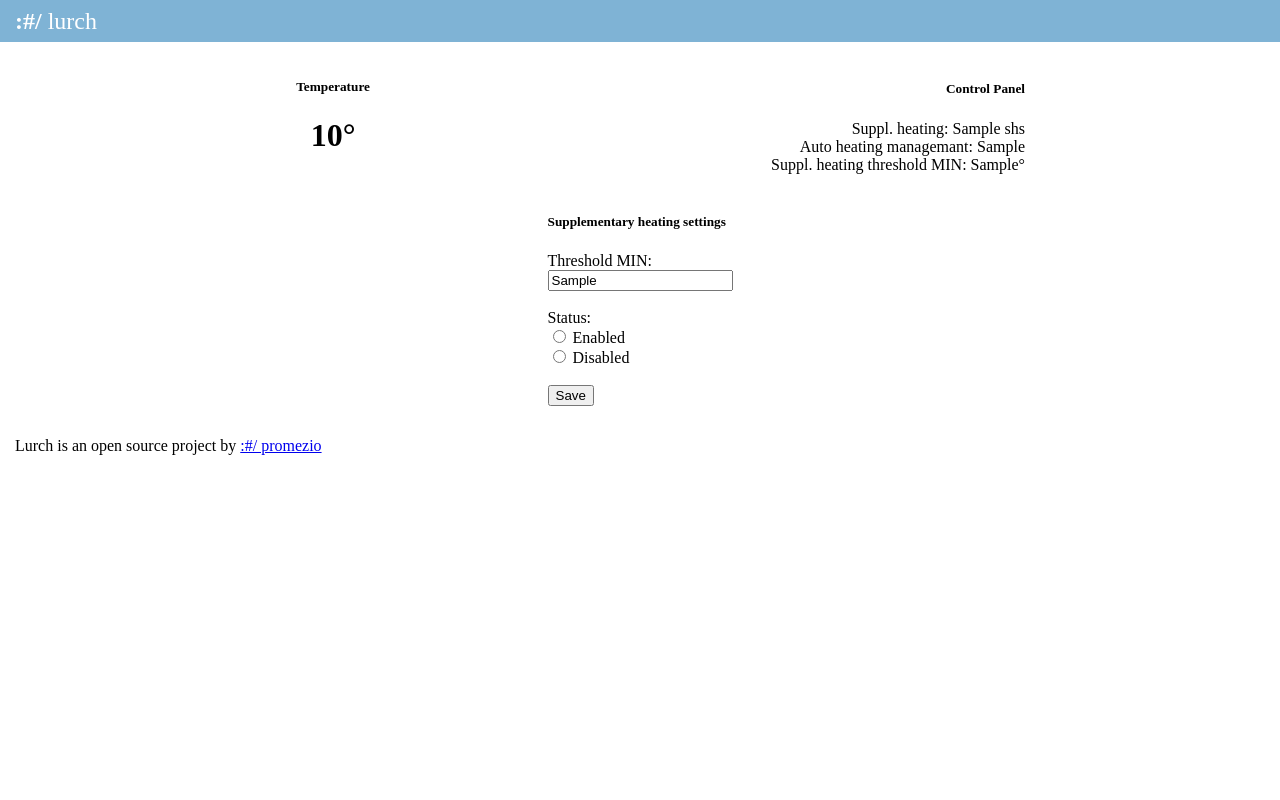
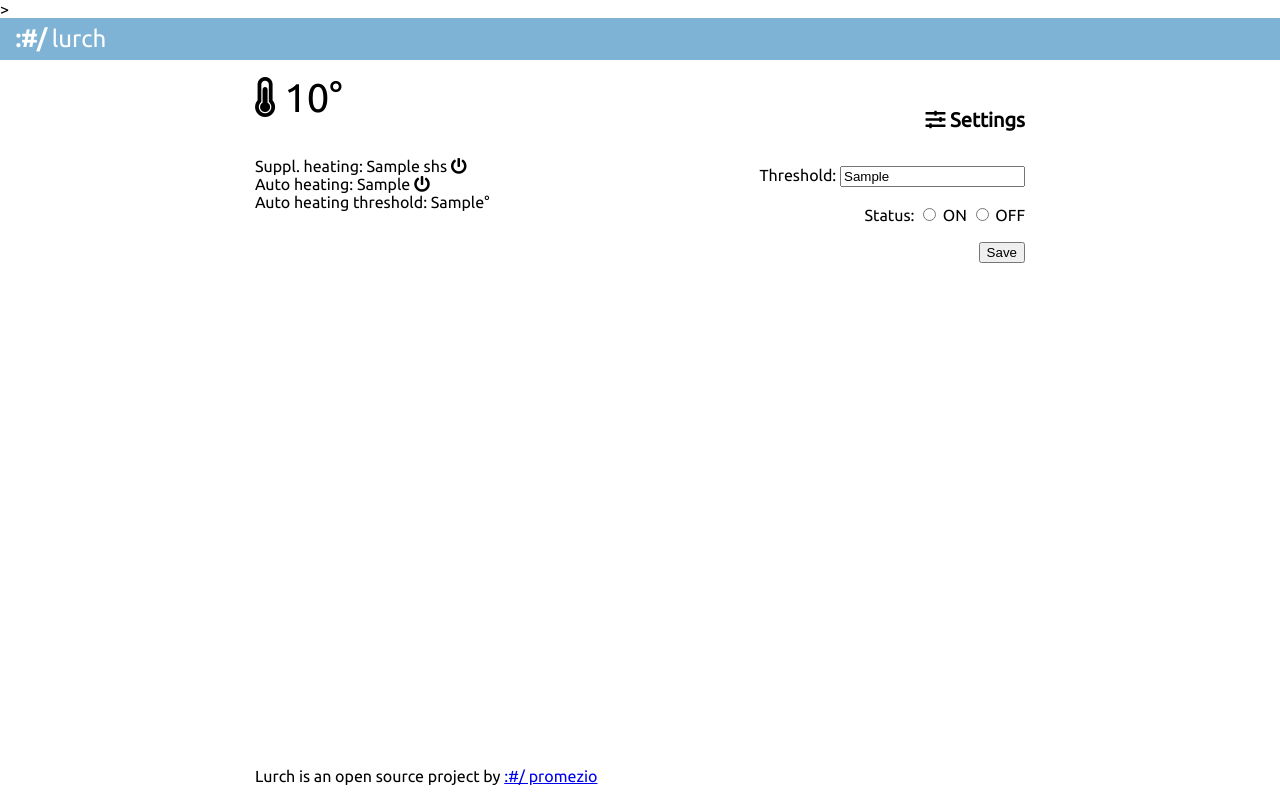
Before and after one commit to gslf/Lurch, a Flask app: template app/templates/index.html in a window 1280 px wide. Run offline with Flask 2, Linux system fonts and the light colour scheme; the template is opened without the code that fills it: most values are stand-ins (such as "Sample title", 1, 10 or a date in 2020); some libraries are stand-ins or nearby versions.

Commit message:
GUI improvements

```diff
--- a/app/templates/index.html
+++ b/app/templates/index.html
@@ -2,13 +2,22 @@
 
   <head>
     <meta charset="UTF-8">
-    <title>Title</title>
+    <title>:#/ Lurch</title>
+
+    <link rel="stylesheet" href="https://use.fontawesome.com/releases/v5.6.3/css/all.css" integrity="sha384-UHRtZLI+pbxtHCWp1t77Bi1L4ZtiqrqD80Kn4Z8NTSRyMA2Fd33n5dQ8lWUE00s/" crossorigin="anonymous">
+    <link href="https://fonts.googleapis.com/css?family=Ubuntu" rel="stylesheet"> >
 
     <style>
       html, body{
         margin:0;
         padding:0;
+	font-family: 'Ubuntu', sans-serif;
       }
+
+      h5{
+	 font-size:20px;
+      }
+
       #navbar{
         margin:0;
         padding:0 15px;
@@ -21,10 +30,6 @@
       }
 
       #container{
-        display:flex;
-        flex-wrap:wrap;
-        flex-direction: row;
-        justify-content: center;
         align-items:center;
         width:100%;
         max-width:800px;
@@ -34,25 +39,29 @@
       #newline{
         width:100%;
         height:1px;
+	clear:both;
       }
 
       #temp_box{
-        flex-grow:2;
-        text-align:center;
+        float:left;
+        text-align:left;
         padding:15px;
       }
 
       #temp{
-        text-align:center;
+	font-size:40px;
+        text-align:left;
       }
 
       #control_panel{
-        flex-grow:8;
+        float:right;
         text-align:right;
         padding:15px;
       }
 
       #footer{
+	position:absolute;
+	bottom:0;
         padding:15px;
       }
 
@@ -63,6 +72,8 @@
       .off{
         color:red;
       }
+
+
     </style>
   </head>
 
@@ -73,35 +84,31 @@
 
     <div id="container">
       <div id="temp_box">
-        <div id="temp_title">
-          <h5>Temperature</h5>
-        </div>
-        <div id="temp"><h1>{{ temp }}°</h1></div>
+	<div id="temp"><i class="fas fa-thermometer-three-quarters"></i> {{ temp }}°</div>
+
+	<br>&nbsp;<br>
+	Suppl. heating: <span class="{{ shs }}">{{ shs }} <i class="fas fa-power-off"></i></span><br>
+	Auto heating: <span class="{{ sh }}">{{ sh }} <i class="fas fa-power-off"></i></span><br>
+        Auto heating threshold: <span >{{ heating_threshold_MIN }}°</span>
+
       </div>
 
       <div id="control_panel">
-        <h5>Control Panel</h5>
-        Suppl. heating: <span class="{{ shs }}">{{ shs }}</span><br>
-        Auto heating managemant: <span class="{{ sh }}">{{ sh }}</span><br>
-        Suppl. heating threshold MIN: <span >{{ heating_threshold_MIN }}°</span>
+         <form action="/" method="POST">
+	     <h5><i class="fas fa-sliders-h"></i> Settings</h5>
+             Threshold:
+             <input type="text" name="threshold_min" value="{{ heating_threshold_MIN }}"><br>&nbsp;<br>
+
+             Status:
+             <input type="radio" name="status" value="enabled" {{ sh_enabled }}> ON
+             <input type="radio" name="status" value="disabled" {{ sh_disabled }}> OFF<br>&nbsp;<br>
+
+             <input type="submit" value="Save">
+         </form>
       </div>
 
       <div id="newline"> </div>
 
-      <div id="auto_heating_settings">
-        <form action="/" method="POST">
-          <h5>Supplementary heating settings</h5>
-            Threshold MIN:<br>
-            <input type="text" name="threshold_min" value="{{ heating_threshold_MIN }}"><br>&nbsp;<br>
-
-            Status:<br>
-            <input type="radio" name="status" value="enabled" {{ sh_enabled }}> Enabled<br>
-            <input type="radio" name="status" value="disabled" {{ sh_disabled }}> Disabled<br>&nbsp;<br>
-
-            <input type="submit" value="Save">
-        </form>
-      </div>
-    </div>
 
     <div id="footer">
         Lurch is an open source project by <a href="https://www.promezio.it">:#/ promezio</a>
```
